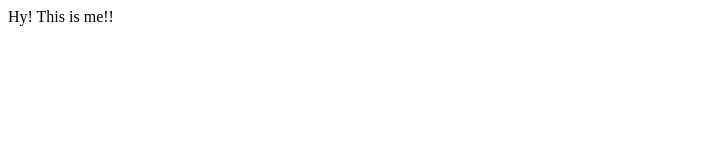
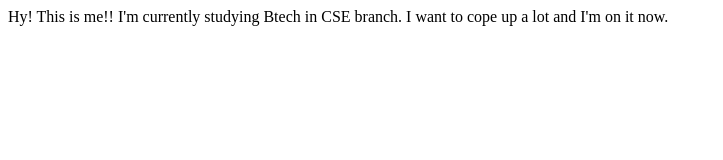
Before and after one commit to VanishaBhardwaj/Vanisha_repository, a plain HTML site: page index.html in a window 1280 px wide. Shown: the whole page, without its empty margins (0-723 px from the left). Drawn offline with Linux system fonts and the light colour scheme.

Commit message:
docs
added details

```diff
--- a/index.html
+++ b/index.html
@@ -7,6 +7,8 @@
     <title>Vanishasite</title>
 </head>
 <body>
-    Hy! This is me!!
+    Hy! This is me!! I'm currently studying Btech in CSE branch.
+
+    I want to cope up a lot and I'm on it now.
 </body>
 </html>
```
Also changed, not shown: 1 other file.
